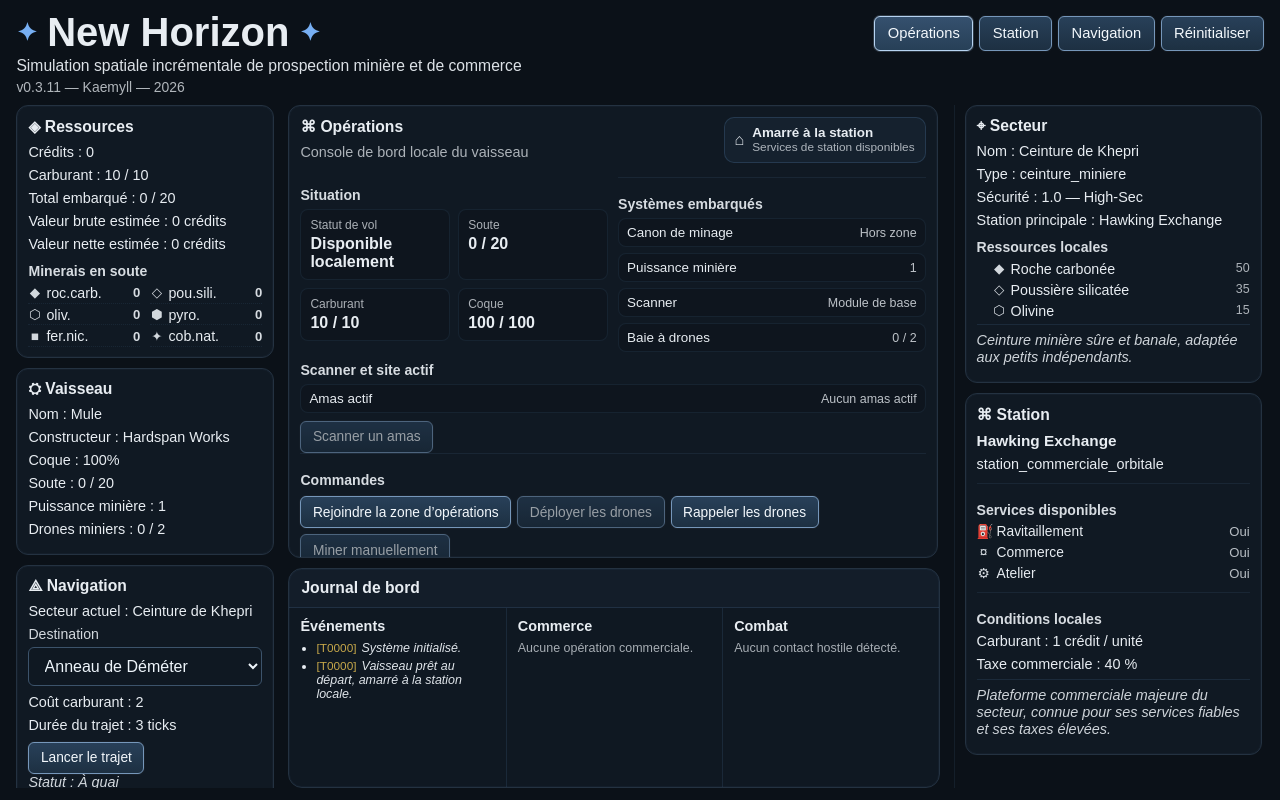
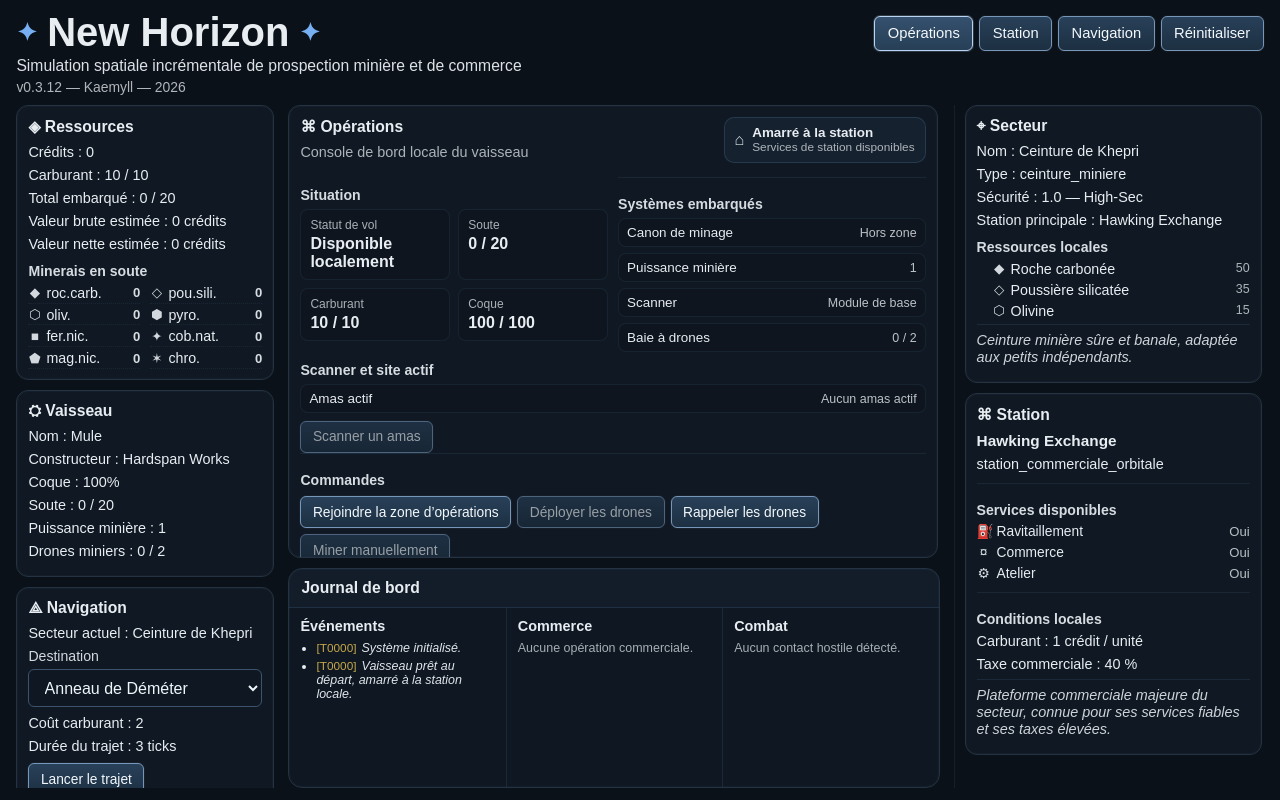
Before and after one commit to Kaemyll/newhorizon, a Vue app: page / in a window 1280 px wide. Built offline with nearby package versions, Linux system fonts and the light colour scheme.

Commit message:
data: ajout de nouveaux minerais pour la v0.3.12

```diff
--- a/src/data/minerais.json
+++ b/src/data/minerais.json
@@ -58,5 +58,25 @@
     "frequence": "rare",
     "niveauSecteurMinimal": 0.1,
     "description": "Minerai précieux, peu fréquent, au fort potentiel commercial."
+  },
+  {
+    "id": "magnetite_nickelifere",
+    "nom": "Magnétite nickélifère",
+    "abreviation": "mag.nic.",
+    "icone": "⬟",
+    "prixUnitaire": 8,
+    "frequence": "rare",
+    "niveauSecteurMinimal": 0.2,
+    "description": "Minerai métallique dense, recherché pour ses usages sidérurgiques et alliages techniques."
+  },
+  {
+    "id": "chromite",
+    "nom": "Chromite",
+    "abreviation": "chro.",
+    "icone": "✶",
+    "prixUnitaire": 10,
+    "frequence": "tres_rare",
+    "niveauSecteurMinimal": 0.1,
+    "description": "Minerai rare riche en chrome, très apprécié dans les filières industrielles avancées."
   }
 ]
--- a/src/game/donneesInitiales.js
+++ b/src/game/donneesInitiales.js
@@ -1,11 +1,16 @@
 import { donneesVaisseaux } from './dataVaisseaux'
+import { donneesMinerais } from './dataMinerais'
+
+function creerStockMineraisInitial() {
+  return Object.fromEntries(donneesMinerais.map((minerai) => [minerai.id, 0]))
+}
 
 export function creerEtatInitialJeu() {
   const vaisseauDepart = donneesVaisseaux.find((vaisseau) => vaisseau.id === 'hw_mule')
 
   return {
     meta: {
-      version: '0.3.11',
+      version: '0.3.12',
       auteur: 'Kaemyll',
       annee: 2026,
     },
@@ -13,14 +18,7 @@ export function creerEtatInitialJeu() {
     ressources: {
       credits: 0,
       carburant: vaisseauDepart.carburantMax,
-      minerais: {
-        roche_carbonee: 0,
-        poussiere_silicatee: 0,
-        olivine: 0,
-        pyroxene: 0,
-        fer_nickel_brut: 0,
-        cobalt_natif: 0,
-      },
+      minerais: creerStockMineraisInitial(),
     },
 
     vaisseau: {
```
